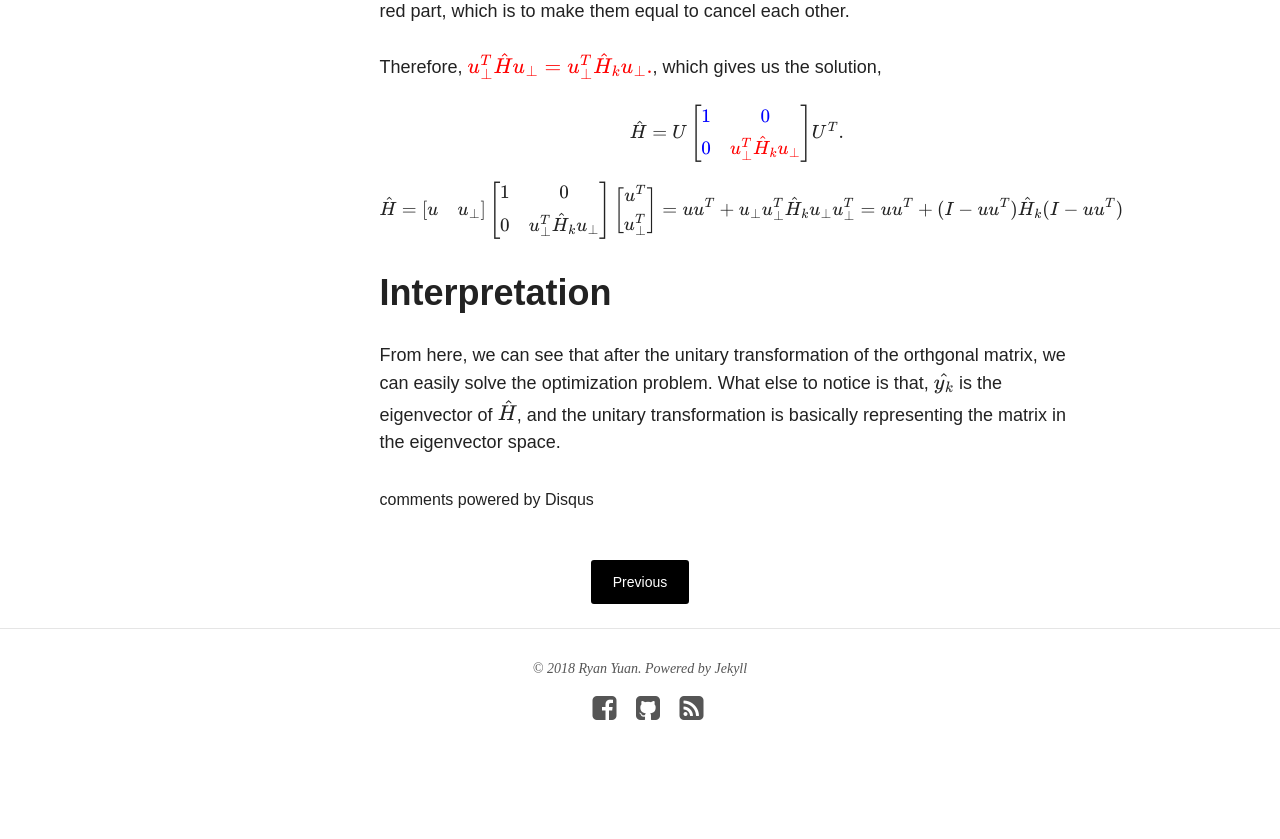
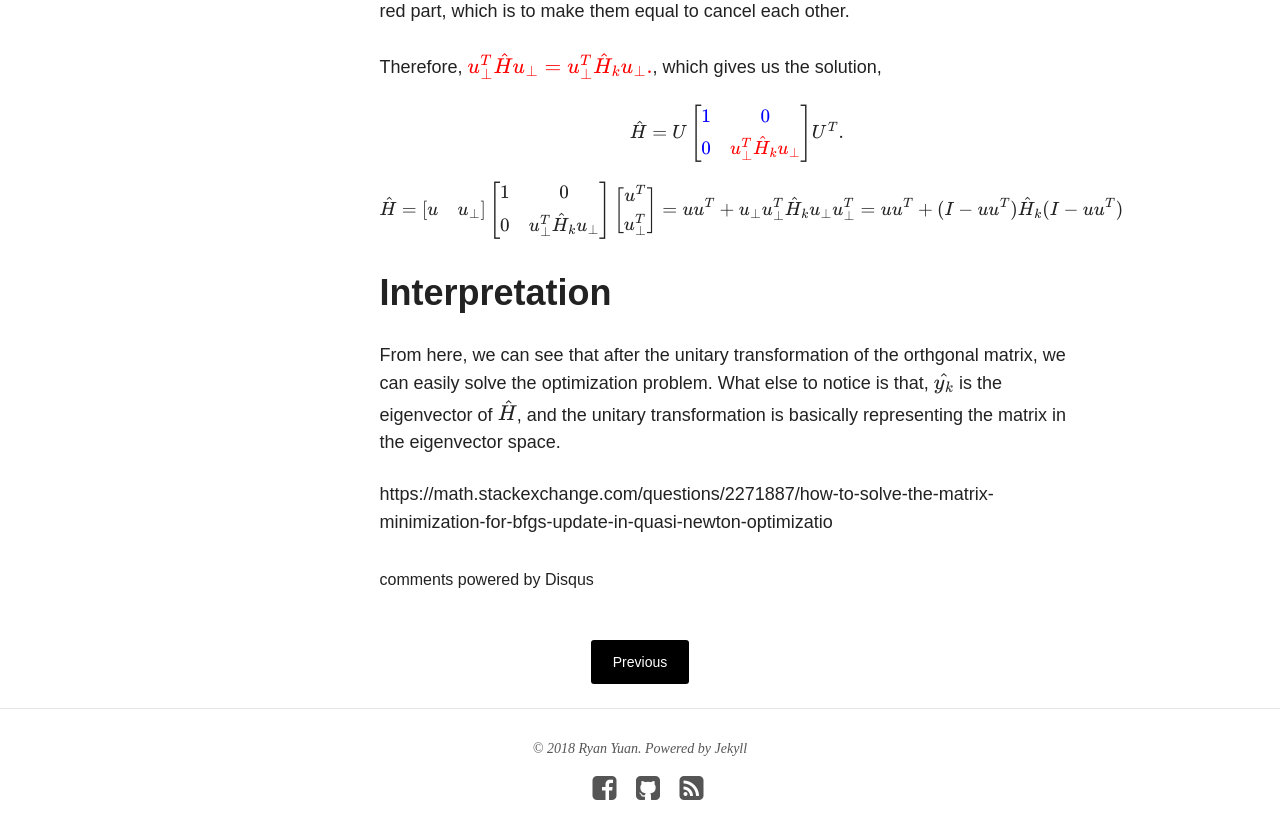
Before and after one commit to ryanyuan42/ryanyuan42.github.io, a Jekyll site: the page built from _posts/2018-09-22-BFGS_optimization.md, in a window 1280 px wide and 900 px high, scrolled down 3108 px. Shown: the top 839 px of the window. Built offline with Jekyll 4.4.1, drawn with Linux system fonts in a browser that asks for light colours; nearby versions of some CDN libraries; formulas are drawn with MathJax 3; comment, search, counter and statistics services are not loaded; some of the changed lines change nothing that is shown.

Commit message:
Update 2018-09-22-BFGS_optimization.md

```diff
--- a/_posts/2018-09-22-BFGS_optimization.md
+++ b/_posts/2018-09-22-BFGS_optimization.md
@@ -85,3 +85,6 @@ uu^T+(I-uu^T)\hat H_k(I-uu^T)$$
 # Interpretation
 
 From here, we can see that after the unitary transformation of the orthgonal matrix, we can easily solve the optimization problem. What else to notice is that, $$\hat{y_k}$$ is the eigenvector of $$\hat{H}$$, and the unitary transformation is basically representing the matrix in the eigenvector space.
+
+
+https://math.stackexchange.com/questions/2271887/how-to-solve-the-matrix-minimization-for-bfgs-update-in-quasi-newton-optimizatio
```
